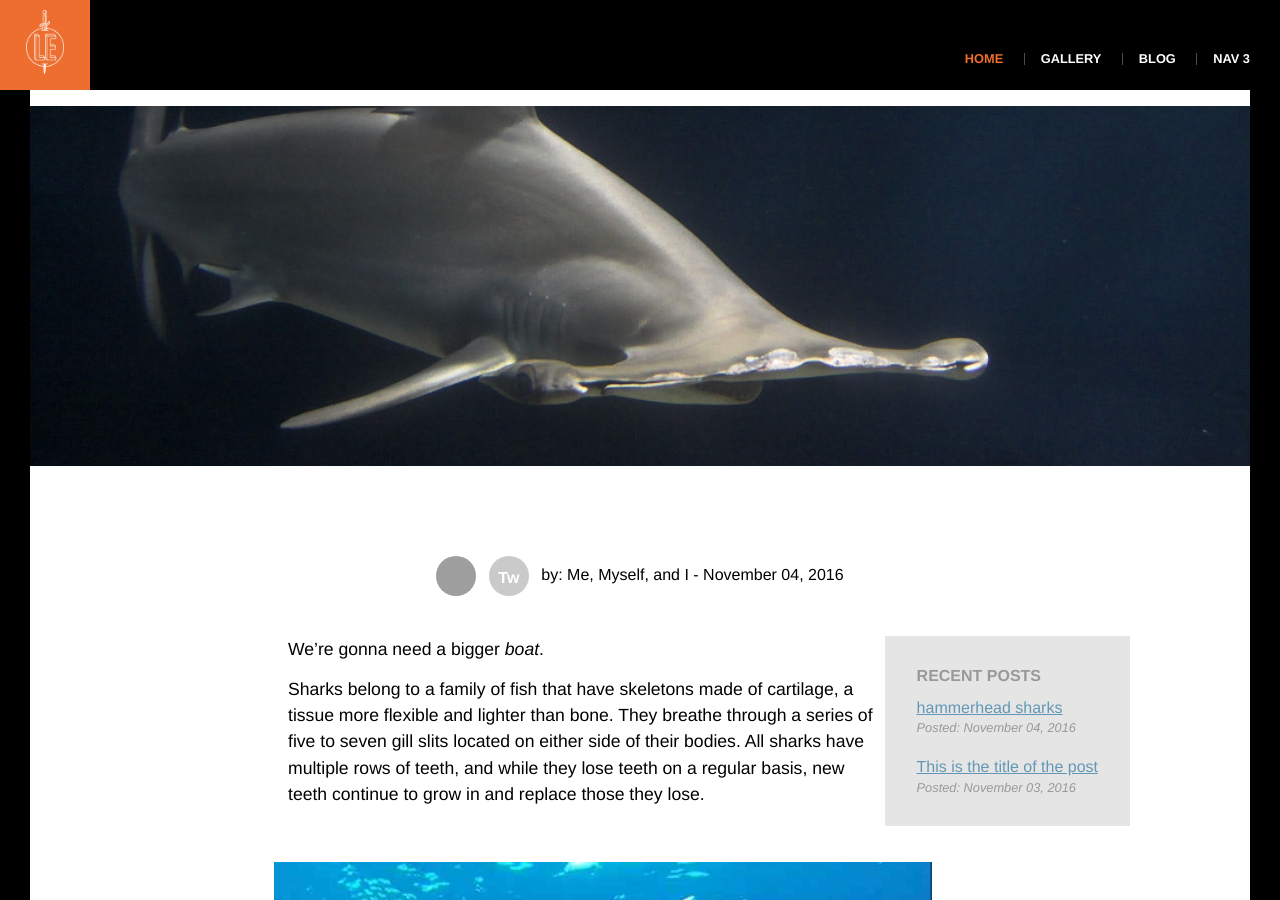
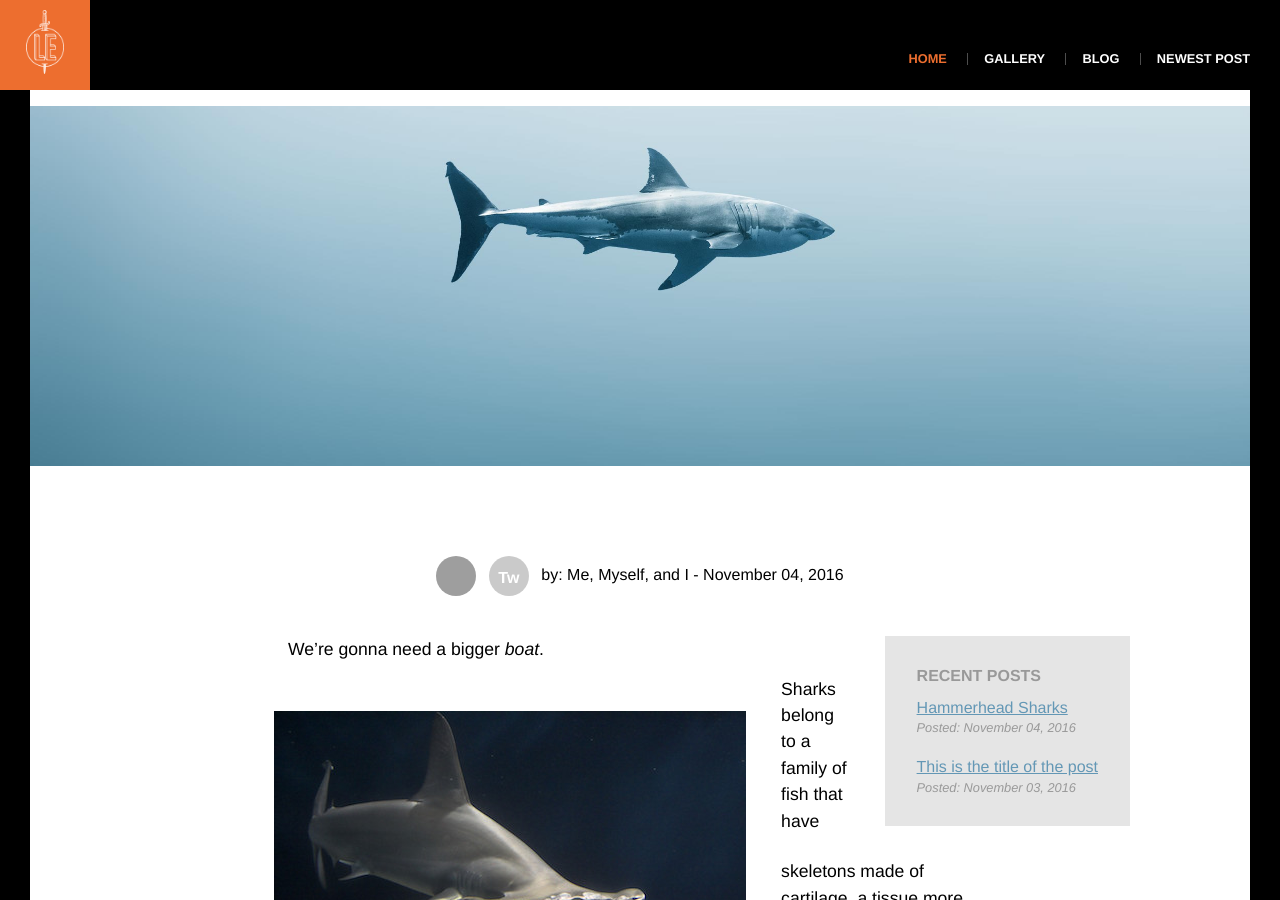
Before and after one commit to williamkohler/learn_enough_css, a Jekyll site: the page built from _posts/2016-11-04-title-of-second-post.md, in a window 1280 px wide and 900 px high. Built offline with Jekyll 4.4.1, drawn with Linux system fonts in a browser that asks for light colours; grey boxes are pictures that could not be loaded.

Commit message:
work done on second blog post

```diff
--- a/_includes/nav-links.html
+++ b/_includes/nav-links.html
@@ -1,4 +1,4 @@
 <li><a href="/">Home</a></li>
 <li><a href="/gallery">Gallery</a></li>
 <li><a href="/blog">Blog</a></li>
-<li><a href="">Nav 3</a></li>
+<li><a href="{{ site.posts.first.url }}">Newest Post</a></li>
--- a/_posts/2016-11-04-title-of-second-post.md
+++ b/_posts/2016-11-04-title-of-second-post.md
@@ -1,7 +1,7 @@
 ---
 layout: post
-title: hammerhead sharks
-postHero: /images/hammerhead.jpg
+title: Hammerhead Sharks
+postHero: /images/shark.jpg
 author: Me, Myself, and I
 authorTwitter: http://twitter.com/mhartl
 gravatar: https://gravatar.com/avatar/ffda7d145b83c4b118f982401f962ca6?s=150
--- a/css/main.css
+++ b/css/main.css
@@ -483,7 +483,7 @@
 .post-aside {
   background-color: rgba(0, 0, 0, 0.1);
   float: right;
-  margin 0 0 2em 2em;
+  margin: 0 0 2em 2em;
   padding: 2em;
 }
 .post .post-header{
```
Also changed, not shown: images/._hammerhead2.jpg, images/._hammerhead3.jpg (added), images/hammerhead2.jpg, images/hammerhead3.jpg (added), 9 other files.
